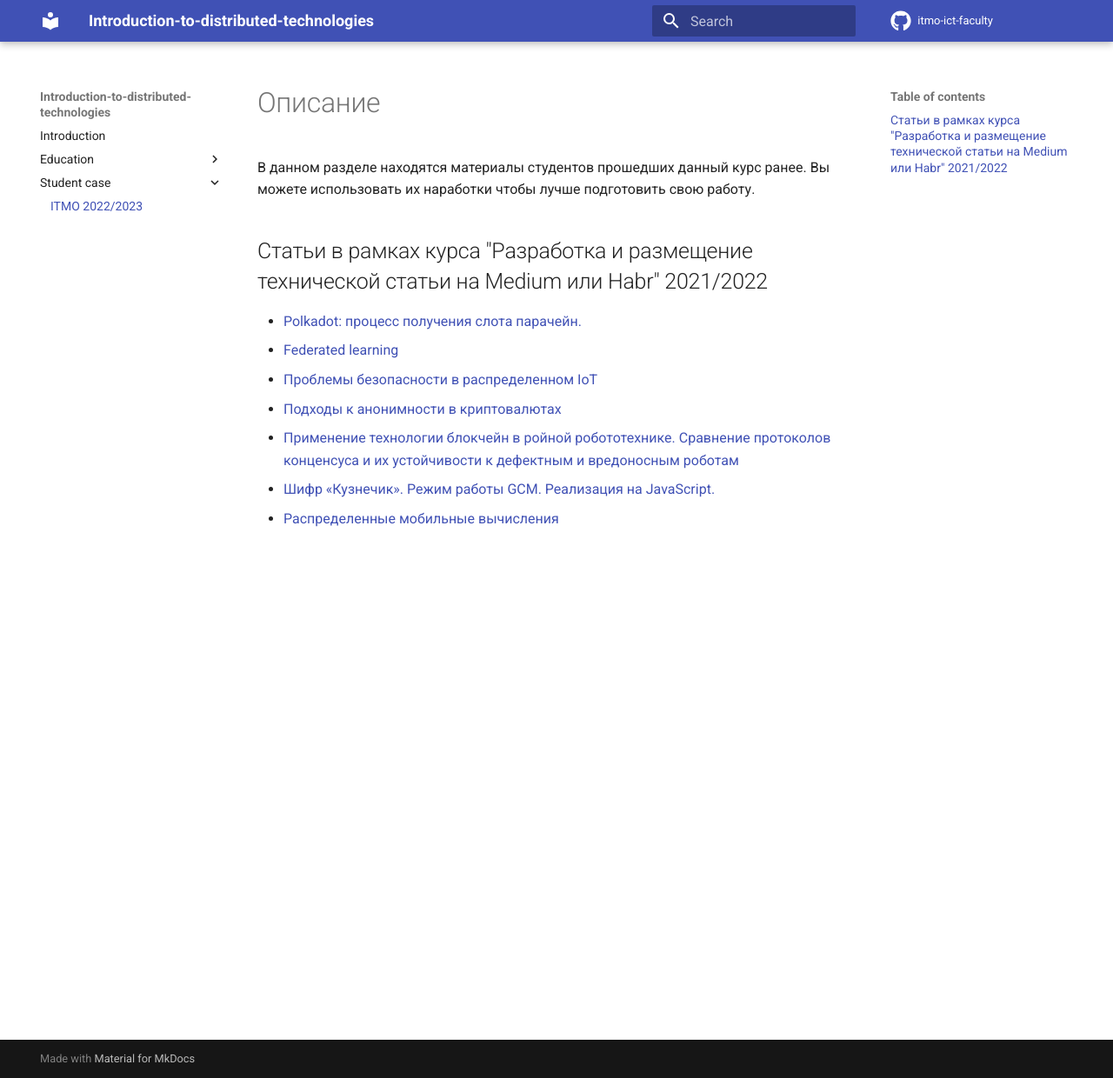
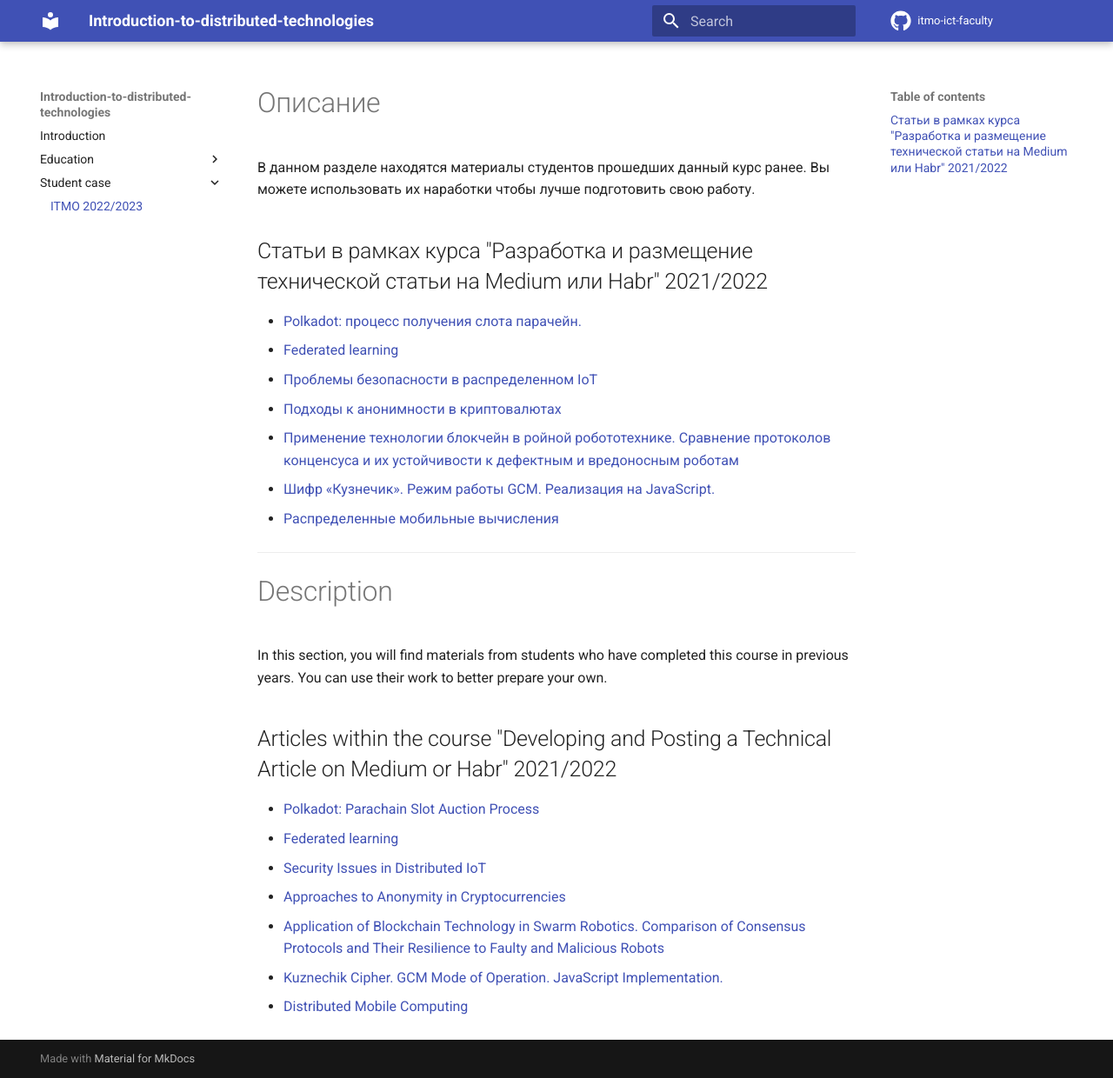
Before and after one commit to itmo-ict-faculty/introduction-to-distributed-technologies, an MkDocs documentation site: the page built from docs/student_case/itmo2022_2023/itmo2022_2023.md, in a window 1280 px wide and 1240 px high. Shown: the whole window at 87% size. Built offline with MkDocs 1.6.1 and Material for MkDocs 9.7.7, drawn with Linux system fonts in a browser that asks for light colours; comment, search, counter and statistics services are not loaded.

Commit message:
Updated itmo2022_2023.md
eng version's added

```diff
--- a/docs/student_case/itmo2022_2023/itmo2022_2023.md
+++ b/docs/student_case/itmo2022_2023/itmo2022_2023.md
@@ -11,3 +11,21 @@
 - [Применение технологии блокчейн в ройной робототехнике. Сравнение протоколов конценсуса и их устойчивости к дефектным и вредоносным роботам](https://medium.com/@emilyangirov/применение-технологии-блокчейн-в-ройной-робототехнике-5632dcb61ebd)
 - [Шифр «Кузнечик». Режим работы GCM. Реализация на JavaScript.](https://medium.com/@zb.tyoma/шифр-кузнечик-режим-работы-gcm-реализация-на-javascript-2331671e69bd)
 - [Распределенные мобильные вычисления](https://medium.com/@dyakovlad/распределенные-мобильные-вычисления-b296e18185eb)
+
+
+------
+
+
+# Description
+
+In this section, you will find materials from students who have completed this course in previous years. You can use their work to better prepare your own.
+
+## Articles within the course "Developing and Posting a Technical Article on Medium or Habr" 2021/2022
+
+- [Polkadot: Parachain Slot Auction Process](https://medium.com/@megavan0535/polkadot-процесс-получения-слота-парачейн-6973ee9ebc7a)
+- [Federated learning](https://medium.com/@g.dmitry1999/federated-learning-39cabd2faf47)
+- [Security Issues in Distributed IoT](https://medium.com/@vik010799/проблемы-безопасности-в-распределенном-iot-1168bb37172f)
+- [Approaches to Anonymity in Cryptocurrencies](https://medium.com/@nleschuk99/подходы-к-анонимности-в-криптовалютах-51024d190f9d)
+- [Application of Blockchain Technology in Swarm Robotics. Comparison of Consensus Protocols and Their Resilience to Faulty and Malicious Robots](https://medium.com/@emilyangirov/применение-технологии-блокчейн-в-ройной-робототехнике-5632dcb61ebd)
+- [Kuznechik Cipher. GCM Mode of Operation. JavaScript Implementation.](https://medium.com/@zb.tyoma/шифр-кузнечик-режим-работы-gcm-реализация-на-javascript-2331671e69bd)
+- [Distributed Mobile Computing](https://medium.com/@dyakovlad/распределенные-мобильные-вычисления-b296e18185eb)
```
